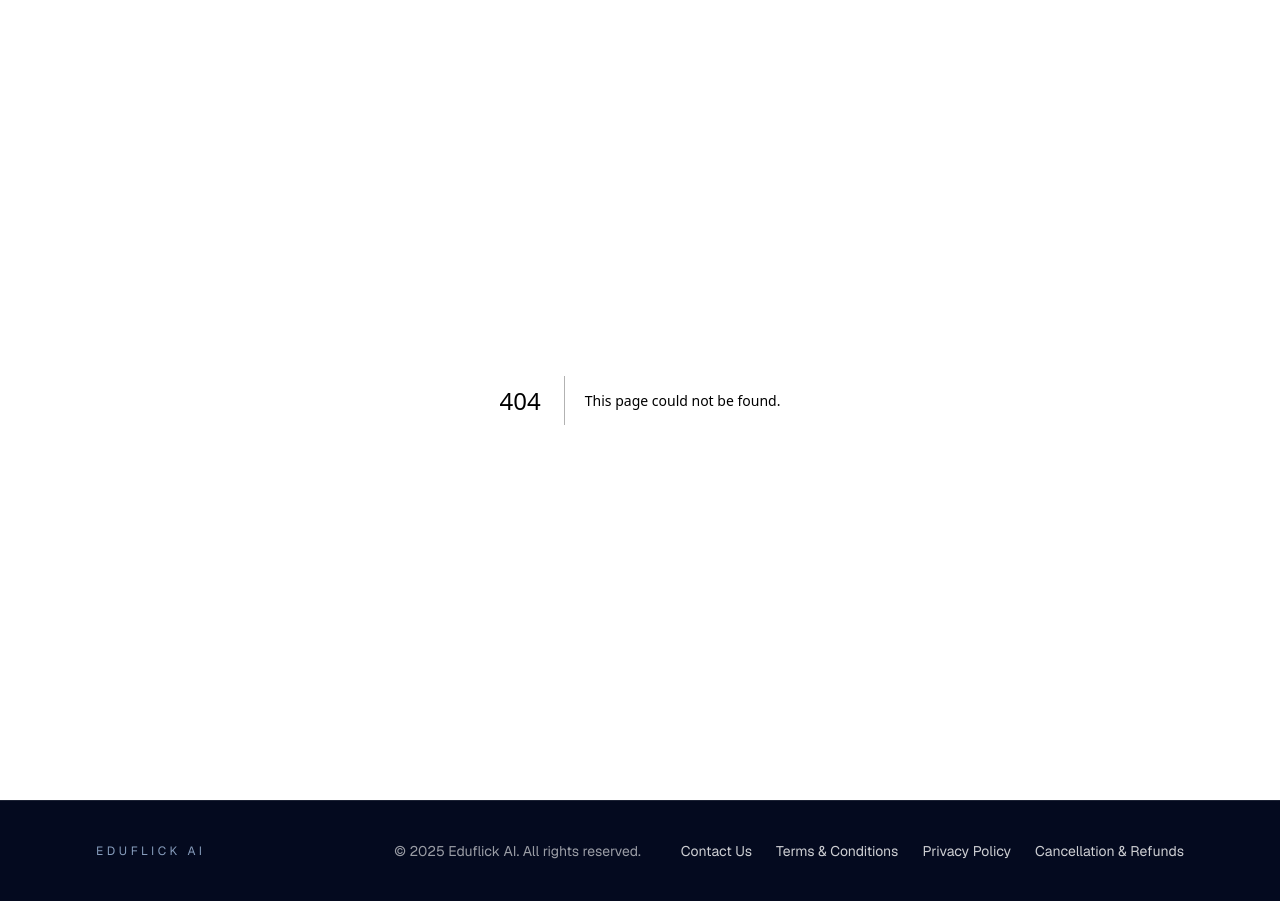
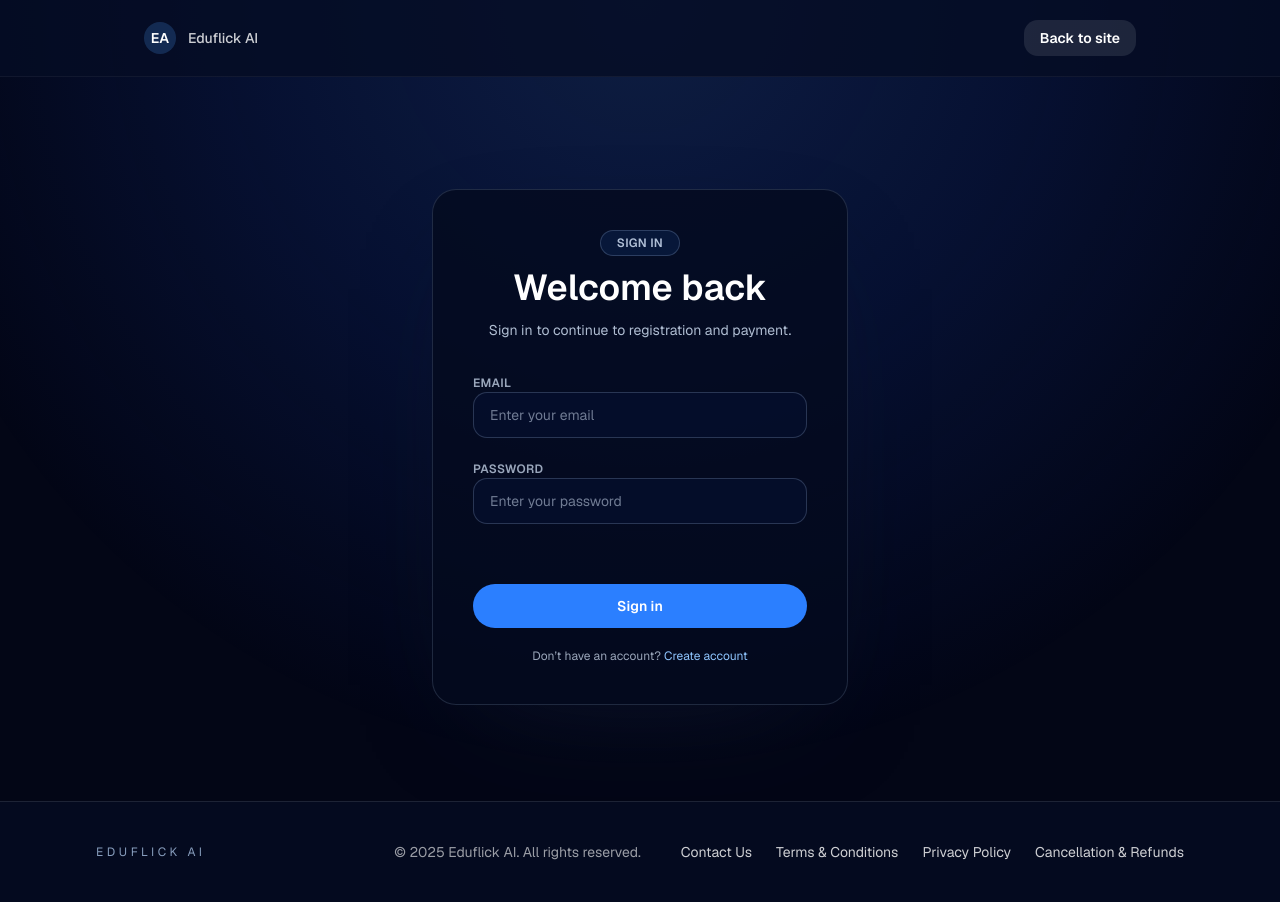
Before and after one commit to tomatrixcredits-rgb/EduFlick-AI, a Next.js app: page /signin in a window 1280 px wide. Before the commit this address had no page. Built offline with nearby package versions, Linux system fonts and the light colour scheme; no server answers; a web font is replaced by a local one.

Commit message:
feat: Add signin/signup page and auth checks
Implement signin/signup page and redirect unauthenticated users.

Co-authored-by: tomatrixcredits <tomatrixcredits@gmail.com>

```diff
--- a/app/register/page.tsx
+++ b/app/register/page.tsx
@@ -1,8 +1,10 @@
 "use client"
 
-import { FormEvent, useState } from "react"
+import { FormEvent, useEffect, useState } from "react"
 import Link from "next/link"
 import { useRouter } from "next/navigation"
+
+import { supabaseBrowser } from "@/lib/supabase/client"
 
 const trackOptions = [
   {
@@ -29,6 +31,21 @@ export default function RegisterPage() {
   const [status, setStatus] = useState<"idle" | "success" | "error">("idle")
   const [message, setMessage] = useState("")
   const [errors, setErrors] = useState<RegistrationErrors>({})
+
+  useEffect(() => {
+    let isMounted = true
+    const checkAuth = async () => {
+      const { data } = await supabaseBrowser.auth.getSession()
+      if (!data.session && isMounted) {
+        const next = typeof window !== "undefined" ? `${window.location.pathname}${window.location.search}` : "/register"
+        router.replace(`/signin?next=${encodeURIComponent(next)}`)
+      }
+    }
+    void checkAuth()
+    return () => {
+      isMounted = false
+    }
+  }, [router])
 
   const handleSubmit = async (event: FormEvent<HTMLFormElement>) => {
     event.preventDefault()
--- a/app/register/payment/page.tsx
+++ b/app/register/payment/page.tsx
@@ -5,6 +5,7 @@ import Link from "next/link"
 import { useSearchParams } from "next/navigation"
 
 import { paymentPlans, type PaymentPlan } from "@/lib/plans"
+import { supabaseBrowser } from "@/lib/supabase/client"
 
 type PaymentStatus = "idle" | "creating-order" | "waiting-payment" | "success" | "error"
 
@@ -71,6 +72,21 @@ export default function PaymentPage() {
   const [status, setStatus] = useState<PaymentStatus>("idle")
   const [message, setMessage] = useState("")
   const [isCheckoutReady, setIsCheckoutReady] = useState(false)
+
+  useEffect(() => {
+    let isMounted = true
+    const checkAuth = async () => {
+      const { data } = await supabaseBrowser.auth.getSession()
+      if (!data.session && isMounted) {
+        const next = typeof window !== "undefined" ? `${window.location.pathname}${window.location.search}` : "/register/payment"
+        window.location.replace(`/signin?next=${encodeURIComponent(next)}`)
+      }
+    }
+    void checkAuth()
+    return () => {
+      isMounted = false
+    }
+  }, [])
 
   useEffect(() => {
     const name = searchParams.get("name")
--- /dev/null
+++ b/app/signin/page.tsx
@@ -0,0 +1,144 @@
+"use client"
+
+import { useState } from "react"
+import Link from "next/link"
+import { useRouter, useSearchParams } from "next/navigation"
+
+import { supabaseBrowser } from "@/lib/supabase/client"
+
+export default function SignInPage() {
+  const router = useRouter()
+  const searchParams = useSearchParams()
+  const [email, setEmail] = useState("")
+  const [password, setPassword] = useState("")
+  const [isSubmitting, setIsSubmitting] = useState(false)
+  const [error, setError] = useState<string | null>(null)
+  const [mode, setMode] = useState<"signin" | "signup">("signin")
+
+  const handleSubmit = async (event: React.FormEvent) => {
+    event.preventDefault()
+    setError(null)
+    setIsSubmitting(true)
+    try {
+      if (mode === "signin") {
+        const { error: signInError } = await supabaseBrowser.auth.signInWithPassword({
+          email: email.trim(),
+          password,
+        })
+        if (signInError) {
+          setError(signInError.message)
+          return
+        }
+      } else {
+        const { error: signUpError } = await supabaseBrowser.auth.signUp({
+          email: email.trim(),
+          password,
+        })
+        if (signUpError) {
+          setError(signUpError.message)
+          return
+        }
+      }
+
+      const next = searchParams.get("next")
+      router.replace(next || "/register")
+    } catch (err) {
+      setError(err instanceof Error ? err.message : "Sign in failed")
+    } finally {
+      setIsSubmitting(false)
+    }
+  }
+
+  return (
+    <main className="relative min-h-screen overflow-hidden bg-[#030616] text-white">
+      <div aria-hidden className="pointer-events-none fixed inset-0 bg-[radial-gradient(circle_at_top,_rgba(59,130,246,0.2),_rgba(29,78,216,0.15),_transparent_75%)]" />
+      <header className="relative z-10 border-b border-white/5 bg-[#050d25]/80">
+        <div className="mx-auto flex max-w-5xl items-center justify-between px-4 py-5">
+          <Link href="/" className="flex items-center gap-3 text-sm font-medium text-white/80">
+            <span className="grid h-8 w-8 place-items-center rounded-full bg-blue-400/20 text-sm font-semibold text-white">EA</span>
+            Eduflick AI
+          </Link>
+          <Link href="/" className="inline-flex items-center justify-center rounded-xl bg-white/10 px-4 py-2 text-sm font-semibold text-white transition-colors hover:bg-white/20">
+            Back to site
+          </Link>
+        </div>
+      </header>
+
+      <section className="relative z-10 mx-auto max-w-md px-4 pb-24 pt-20 sm:pt-28">
+        <div className="rounded-3xl border border-blue-200/15 bg-[#040b1f]/80 p-8 shadow-[0_40px_120px_-60px_rgba(15,23,42,0.9)] sm:p-10">
+          <div className="space-y-3 text-center">
+            <span className="inline-flex w-fit items-center gap-2 rounded-full border border-blue-200/20 bg-blue-500/10 px-4 py-1 text-xs font-semibold uppercase tracking-wide text-blue-100/80">
+              Sign in
+            </span>
+            <h1 className="text-3xl font-semibold text-white sm:text-4xl">Welcome back</h1>
+            <p className="text-sm text-blue-100/80">Sign in to continue to registration and payment.</p>
+          </div>
+
+          <form className="mt-8 space-y-5" onSubmit={handleSubmit}>
+            <label className="block space-y-2 text-sm text-blue-100/80">
+              <span className="text-xs font-semibold uppercase tracking-wide text-blue-100/70">Email</span>
+              <input
+                type="email"
+                value={email}
+                onChange={(e) => setEmail(e.target.value)}
+                required
+                placeholder="Enter your email"
+                className="w-full rounded-xl border border-blue-200/20 bg-[#060f2d]/80 px-4 py-3 text-sm text-white placeholder:text-blue-100/50 focus:border-blue-400 focus:outline-none focus:ring-2 focus:ring-blue-400/40"
+              />
+            </label>
+            <label className="block space-y-2 text-sm text-blue-100/80">
+              <span className="text-xs font-semibold uppercase tracking-wide text-blue-100/70">Password</span>
+              <input
+                type="password"
+                value={password}
+                onChange={(e) => setPassword(e.target.value)}
+                required
+                placeholder="Enter your password"
+                className="w-full rounded-xl border border-blue-200/20 bg-[#060f2d]/80 px-4 py-3 text-sm text-white placeholder:text-blue-100/50 focus:border-blue-400 focus:outline-none focus:ring-2 focus:ring-blue-400/40"
+              />
+            </label>
+
+            {error ? (
+              <div className="text-center text-sm text-red-300" role="alert">{error}</div>
+            ) : (
+              <div className="min-h-[1.25rem]" />
+            )}
+
+            <button
+              type="submit"
+              disabled={isSubmitting}
+              className="inline-flex w-full items-center justify-center rounded-full bg-blue-500 px-6 py-3 text-sm font-semibold text-white transition-colors hover:bg-blue-400 focus-visible:outline-none focus-visible:ring-2 focus-visible:ring-blue-400/60 disabled:cursor-not-allowed disabled:opacity-70"
+            >
+              {isSubmitting ? (mode === "signin" ? "Signing in..." : "Creating account...") : mode === "signin" ? "Sign in" : "Create account"}
+            </button>
+            <p className="text-center text-xs text-blue-100/70">
+              {mode === "signin" ? (
+                <>
+                  Don’t have an account?{" "}
+                  <button
+                    type="button"
+                    onClick={() => setMode("signup")}
+                    className="text-blue-300 hover:underline"
+                  >
+                    Create account
+                  </button>
+                </>
+              ) : (
+                <>
+                  Already have an account?{" "}
+                  <button
+                    type="button"
+                    onClick={() => setMode("signin")}
+                    className="text-blue-300 hover:underline"
+                  >
+                    Sign in
+                  </button>
+                </>
+              )}
+            </p>
+          </form>
+        </div>
+      </section>
+    </main>
+  )
+}
--- a/tsconfig.json
+++ b/tsconfig.json
@@ -7,12 +7,13 @@
     "strict": true,
     "noEmit": true,
     "esModuleInterop": true,
-    "module": "esnext",
-    "moduleResolution": "bundler",
+    "module": "NodeNext",
+    "moduleResolution": "NodeNext",
     "resolveJsonModule": true,
     "isolatedModules": true,
     "jsx": "preserve",
     "incremental": true,
+    "types": ["next", "react", "react-dom"],
     "plugins": [
       {
         "name": "next"
```
